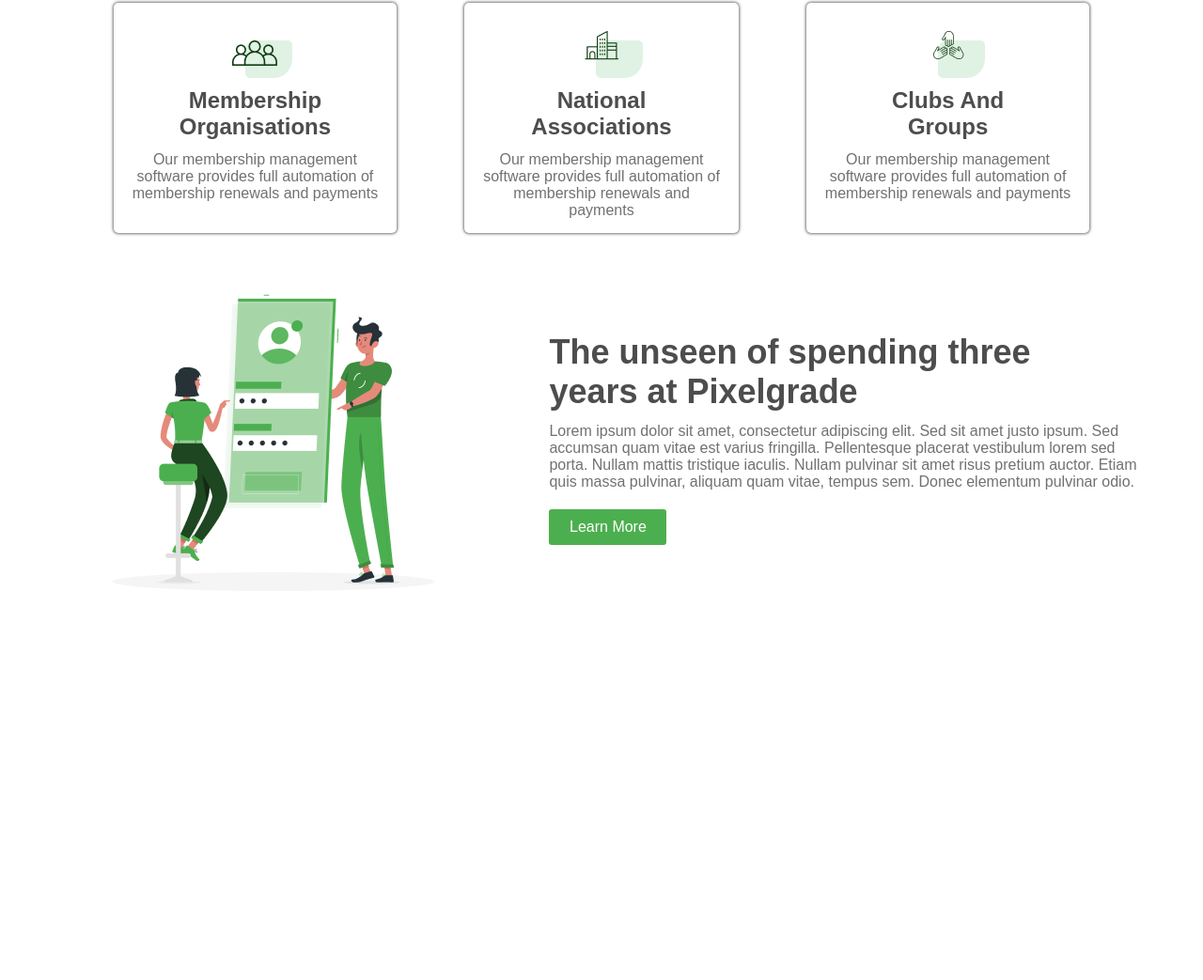
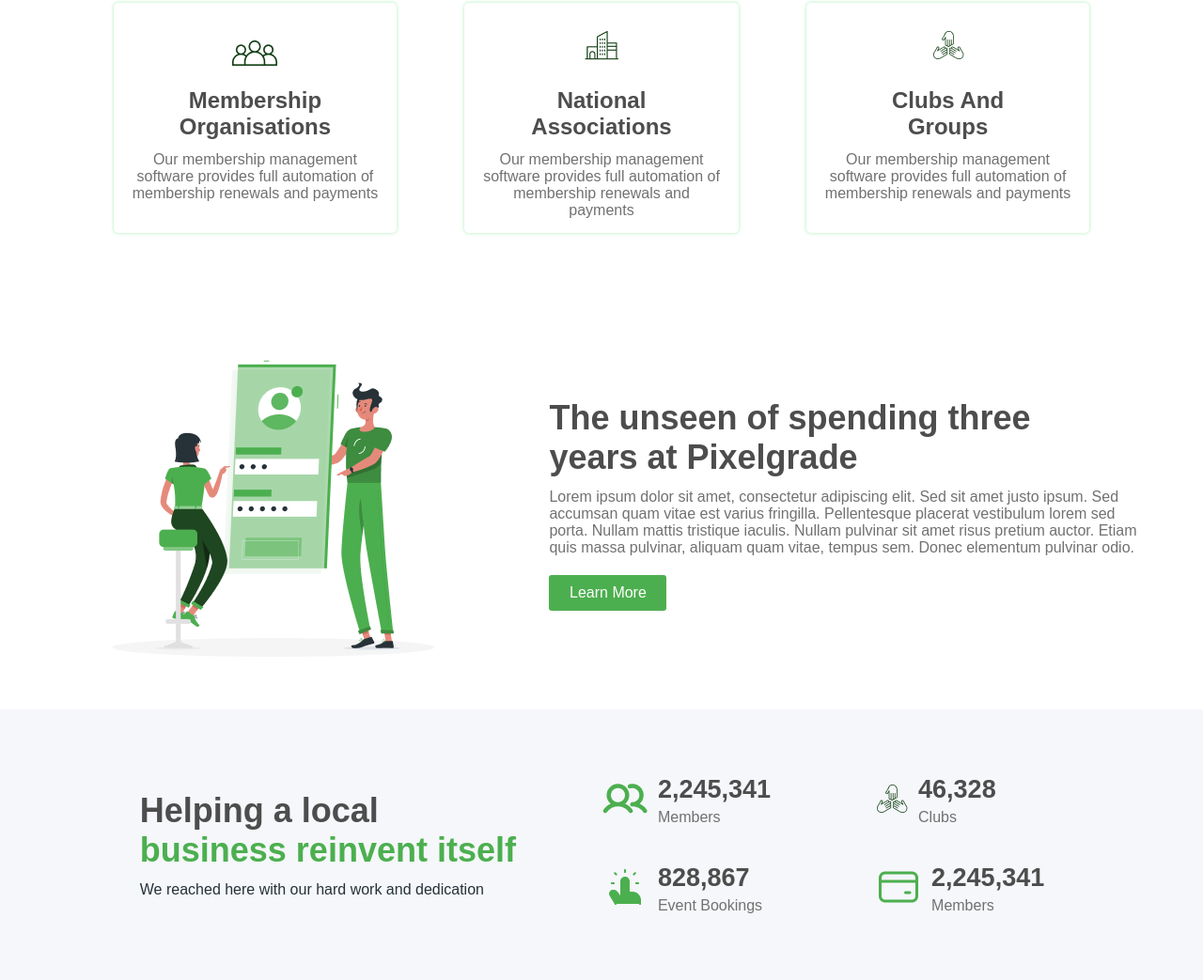
Before and after one commit to AbdelrahmanELsokary/Nexcent, a plain HTML site: page index.html in a window 1280 px wide. Shown: the part 1190-2233 px from the top of the page at 94% size. Before the commit the page ends 1875 px from the top, so only its background shows below. Drawn offline with Linux system fonts and the light colour scheme.

```diff
--- a/assets/styles/main.css
+++ b/assets/styles/main.css
@@ -13,7 +13,7 @@ body {
   --main-color: #4caf4f;
   --main-color2:rgba(76, 175, 79, 0.286);
   --text-color: #717171;
-  --bg2: #a7dab05a;
+  --shadow: #73e78863;
   --title-color: #4d4d4d;
   --black: #000000;
   --white: #ffffff;
@@ -52,6 +52,7 @@ header {
   position: fixed;
   width: 100%;
   background-color: var(--bg-alt);
+  z-index: 1;
   padding: 25px 0;
 }
 header .container {
@@ -208,7 +209,7 @@ h2{
 .community .container .companies .company{
   height: 245px;
   border-radius: 5px;
-  box-shadow: 0 0 3px 1px var(--text-color);
+  box-shadow: 0 0 3px 1px var(--shadow);
   padding: 30px 20px ;
 }
 .community .container .image{
@@ -228,3 +229,36 @@ h2{
   top: 10px;
   z-index: -1;
 }
+.spendin .container{
+  padding-top: 70px;
+}
+.helping{
+  background-color: var(--bg-alt);
+}
+.helping .container{
+  padding: 50px 0;
+}
+.helping .container h2 span{
+  color: var(--main-color);
+}
+.helping .container p{
+  color: var(--bg);
+}
+.helping .container .icons .left .icon , .right .icon{
+  padding: 20px;
+}
+.helping .container .icons .icon{
+  display: flex;
+  align-items: center;
+  gap: 11px;
+}
+.helping .container .icons .icon .inf_icon span{
+  display: block;
+  color: var(--text-color);
+}
+.helping .container .icons .icon .inf_icon .num{
+  font-size: 27px;
+  font-weight: 600;
+  color: var(--title-color);
+  padding-bottom: 5px;
+}
--- a/index.html
+++ b/index.html
@@ -1,13 +1,11 @@
 <!DOCTYPE html>
 <html lang="en">
-
 <head>
   <meta charset="UTF-8">
   <meta name="viewport" content="width=device-width, initial-scale=1.0">
   <title>Nexcent</title>
   <link rel="stylesheet" href="assets/styles/main.css">
 </head>
-
 <body>
   <header>
     <div class="container">
@@ -113,14 +111,48 @@
             vitae
             est varius fringilla. Pellentesque placerat vestibulum lorem sed <br> porta. Nullam mattis tristique
             iaculis.
-            Nullam pulvinar sit amet risus pretium auctor. Etiam <br> quis massa pulvinar, aliquam quam vitae, tempus sem.
+            Nullam pulvinar sit amet risus pretium auctor. Etiam <br> quis massa pulvinar, aliquam quam vitae, tempus
+            sem.
             Donec elementum pulvinar odio.
           </p>
           <a href="#" class="btn">Learn More</a>
         </div>
       </div>
     </section>
+    <section class="helping">
+      <div class="container d_flex">
+        <div class="info">
+          <h2>
+            Helping a local <br> <span>business reinvent itself</span>
+          </h2>
+          <p>
+            We reached here with our hard work and dedication
+          </p>
+        </div>
+        <div class="icons d_flex">
+          <div class="left">
+            <div class="icon">
+              <div class="image"><img src="assets/icons/users.webp" alt="users"></div>
+              <div class="inf_icon"><span class="num">2,245,341</span> <span>Members</span></div>
+            </div>
+            <div class="icon">
+              <div class="image"><img src="assets/icons/finger.webp" alt="finger"></div>
+              <div class="inf_icon"><span class="num">828,867</span> <span>Event Bookings</span></div>
+            </div>
+          </div>
+          <div class="right">
+            <div class="icon">
+              <div class="image"><img src="assets/icons/hands.webp" alt="hands"></div>
+              <div class="inf_icon"><span class="num">46,328</span> <span>Clubs</span></div>
+            </div>
+            <div class="icon">
+              <div class="image"><img src="assets/icons/wallet.webp" alt="wallet"></div>
+              <div class="inf_icon"><span class="num">2,245,341</span> <span>Members</span></div>
+            </div>
+          </div>
+        </div>
+      </div>
+    </section>
   </main>
 </body>
-
 </html>
```
